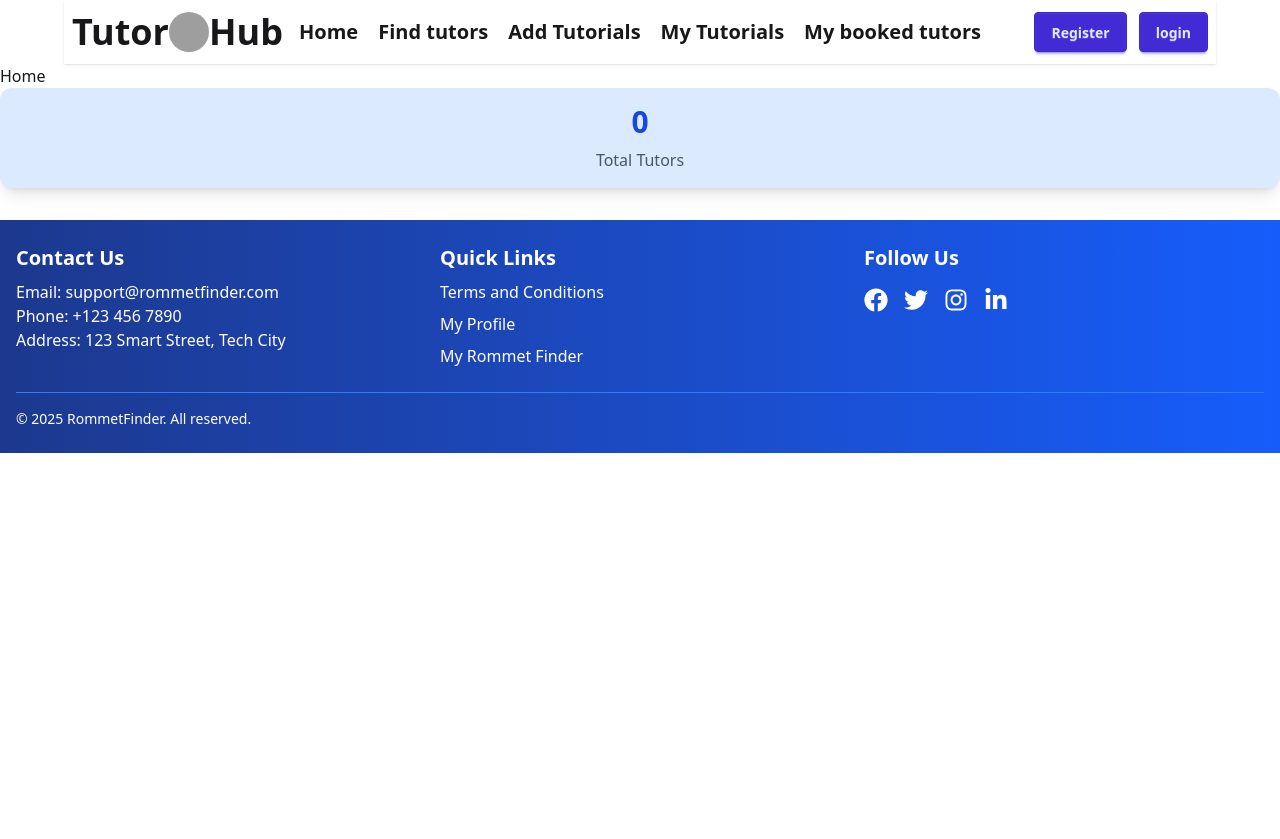
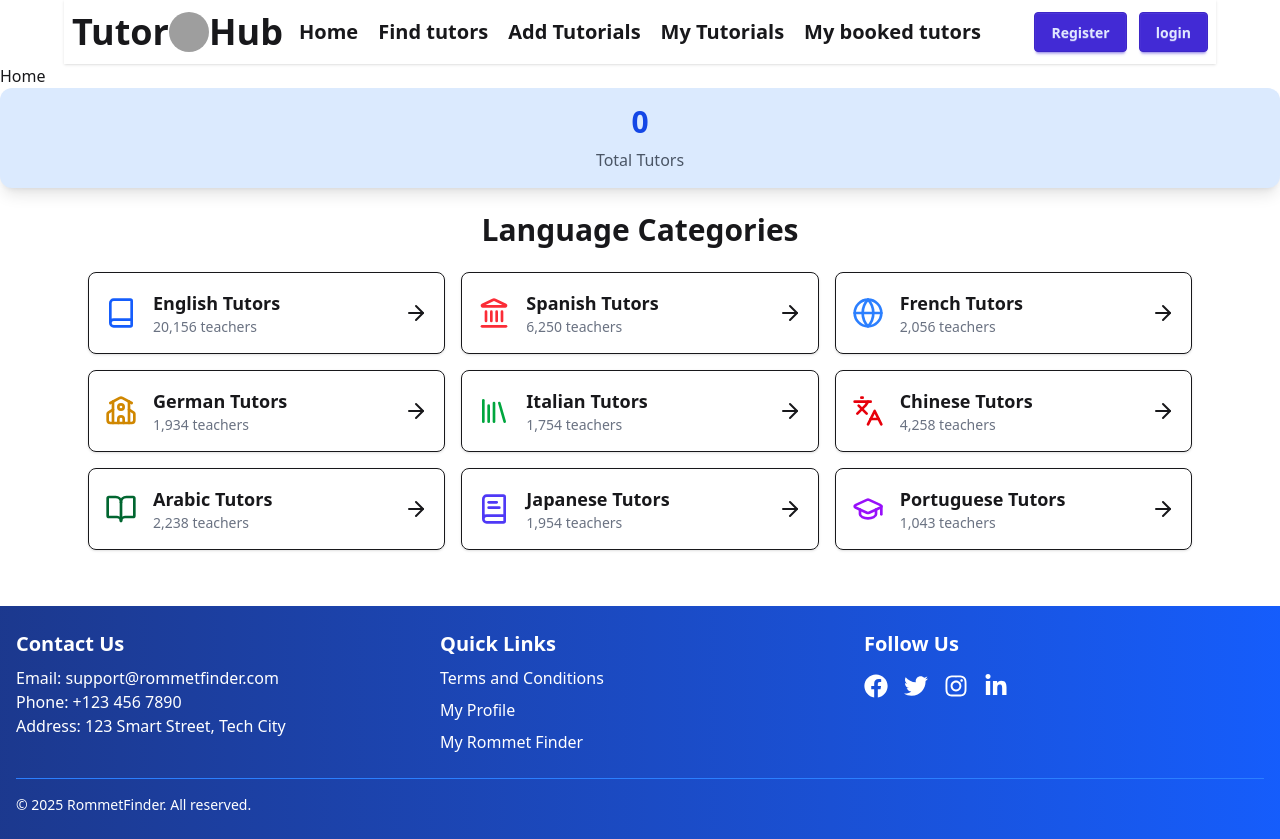
Before and after one commit to trmtanjil/tutor-hub-clind, a React (Vite) app: page / in a window 1280 px wide. Before the commit the page ends 800 px from the top, so only its background shows below. Built offline with nearby package versions, Linux system fonts and the light colour scheme; no server answers; grey boxes are pictures that could not be loaded.

Commit message:
home page 9 language  add    SUCCESFULLY

```diff
--- a/package.json
+++ b/package.json
@@ -12,6 +12,7 @@
   "dependencies": {
     "@tailwindcss/vite": "^4.1.10",
     "firebase": "^11.9.1",
+    "lucide-react": "^0.515.0",
     "react": "^19.1.0",
     "react-dom": "^19.1.0",
     "react-icons": "^5.5.0",
--- a/src/Componets/Home.jsx
+++ b/src/Componets/Home.jsx
@@ -1,5 +1,5 @@
-import FindTutors from '../page/FindTutors'
-import TutorCount from '../page/TutorCount'
+import AllLanguage from '../page/AllLanguage'
+ import TutorCount from '../page/TutorCount'
 
 function Home() {
 
@@ -9,7 +9,7 @@ function Home() {
     <div>Home</div>
     <TutorCount></TutorCount>
 
-
+    <AllLanguage></AllLanguage>
 
   </>
   )
--- /dev/null
+++ b/src/page/AllLanguage.jsx
@@ -0,0 +1,80 @@
+import { ArrowRight, Book, Landmark, Globe, School, Library, Languages, BookOpen, BookText, GraduationCap } from "lucide-react";
+import { useNavigate } from "react-router";
+
+const AllLanguage = () => {
+  const navigate = useNavigate();
+
+   const languages = [
+    {
+      name: "English",
+      icon: <Book className="w-8 h-8 text-blue-600" />,
+      count: "20,156",
+    },
+    {
+      name: "Spanish",
+      icon: <Landmark className="w-8 h-8 text-red-500" />,
+      count: "6,250",
+    },
+    {
+      name: "French",
+      icon: <Globe className="w-8 h-8 text-blue-500" />,
+      count: "2,056",
+    },
+    {
+      name: "German",
+      icon: <School className="w-8 h-8 text-yellow-600" />,
+      count: "1,934",
+    },
+    {
+      name: "Italian",
+      icon: <Library className="w-8 h-8 text-green-600" />,
+      count: "1,754",
+    },
+    {
+      name: "Chinese",
+      icon: <Languages className="w-8 h-8 text-red-600" />,
+      count: "4,258",
+    },
+    {
+      name: "Arabic",
+      icon: <BookOpen className="w-8 h-8 text-green-800" />,
+      count: "2,238",
+    },
+    {
+      name: "Japanese",
+      icon: <BookText className="w-8 h-8 text-indigo-600" />,
+      count: "1,954",
+    },
+    {
+      name: "Portuguese",
+      icon: <GraduationCap className="w-8 h-8 text-purple-600" />,
+      count: "1,043",
+    },
+  ];
+
+  return (
+    <div className="max-w-6xl mx-auto p-6">
+      <h2 className="text-3xl font-bold mb-6 text-center">Language Categories</h2>
+      <div className="grid grid-cols-1 md:grid-cols-3 gap-4">
+        {languages.map((lang, idx) => (
+          <div
+            key={idx}
+            className="flex items-center justify-between p-4 border rounded-lg shadow hover:shadow-lg cursor-pointer transition"
+            onClick={() => navigate(`/find-tutors/${lang.name.toLowerCase()}`)}
+          >
+            <div className="flex items-center gap-4">
+              <div className="text-3xl">{lang.icon}</div>
+              <div>
+                <h3 className="text-lg font-semibold">{lang.name} Tutors</h3>
+                <p className="text-sm text-gray-500">{lang.count} teachers</p>
+              </div>
+            </div>
+            <ArrowRight />
+          </div>
+        ))}
+      </div>
+    </div>
+  );
+};
+
+export default AllLanguage;
```
Also changed, not shown: 1 other file (tests, documents, lock files or other folders).
